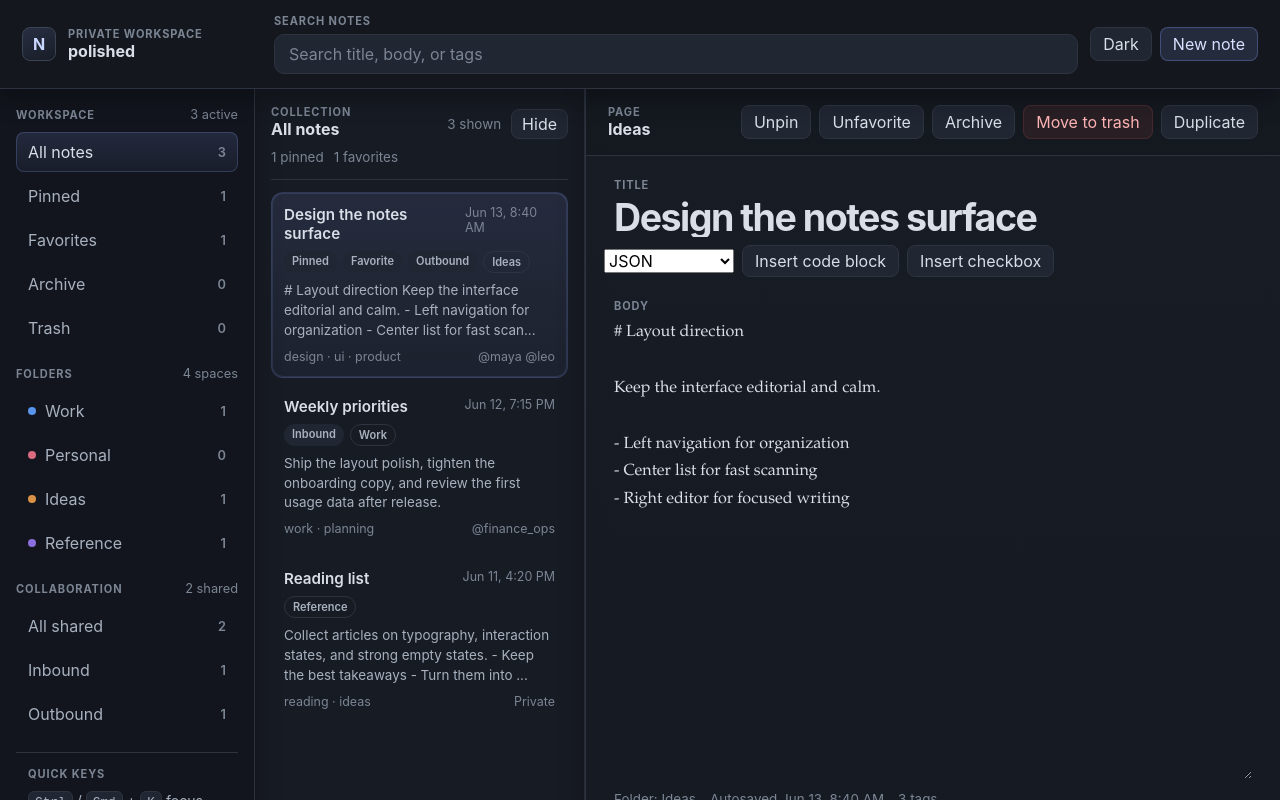
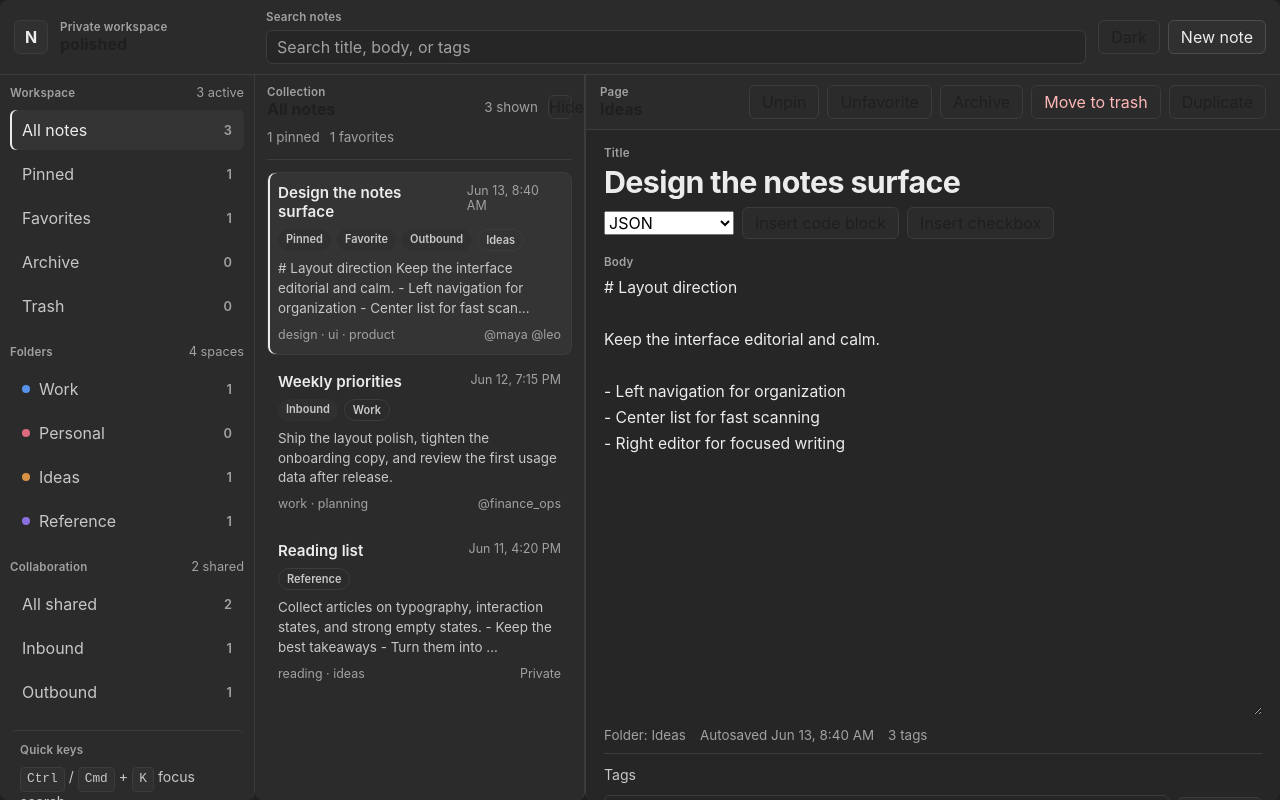
Before and after one commit to prezpunisher/polished, a React (Vite) app: page / in a window 1280 px wide. Shown: the top 800 px of the page. Built offline with nearby package versions, Linux system fonts and the light colour scheme.

Commit message:
Soften pane corners and isolate collection scrolling

```diff
--- a/src/style.css
+++ b/src/style.css
@@ -1,22 +1,22 @@
 :root {
-  color: #d9dee7;
-  background: #101318;
-  font-family: "Avenir Next", "Inter", "Segoe UI", sans-serif;
+  color: #1f1f1f;
+  background: #efefef;
+  font-family: -apple-system, BlinkMacSystemFont, "Segoe UI", sans-serif;
   font-synthesis: none;
   text-rendering: optimizeLegibility;
-  --bg: #101318;
-  --canvas: #161a21;
-  --panel: #1b2029;
-  --panel-raised: #202632;
-  --panel-hover: #252c39;
-  --border: #2d3440;
-  --border-strong: #3a4453;
-  --text: #d9dee7;
-  --text-soft: #a8b1bf;
-  --text-muted: #7b8594;
-  --accent: #8aa3ff;
-  --accent-soft: rgba(138, 163, 255, 0.16);
-  --shadow: rgba(0, 0, 0, 0.3);
+  --bg: #efefef;
+  --canvas: #ffffff;
+  --panel: #f5f5f5;
+  --panel-raised: #ffffff;
+  --panel-hover: #e9e9e9;
+  --border: #d0d0d0;
+  --border-strong: #b8b8b8;
+  --text: #1f1f1f;
+  --text-soft: #4b4b4b;
+  --text-muted: #727272;
+  --accent: #7d7d7d;
+  --accent-soft: rgba(80, 80, 80, 0.08);
+  --shadow: rgba(0, 0, 0, 0);
 }
 
 * {
@@ -26,16 +26,13 @@
 html,
 body,
 #root {
-  min-height: 100%;
+  height: 100%;
 }
 
 body {
   margin: 0;
   background: var(--bg);
   color: var(--text);
-  background-image:
-    radial-gradient(circle at top left, rgba(138, 163, 255, 0.08), transparent 28%),
-    radial-gradient(circle at bottom right, rgba(81, 115, 173, 0.08), transparent 26%);
 }
 
 button,
@@ -53,29 +50,30 @@ button {
 }
 
 .app-shell {
-  min-height: 100vh;
+  height: 100vh;
   padding: 0;
+  background: var(--bg);
+  overflow: hidden;
+}
+
+.theme-light.app-shell {
   background: var(--bg);
 }
 
-.theme-light.app-shell {
-  --bg: #eeece6;
-  --canvas: #f8f6f2;
-  --panel: #f2efe8;
-  --panel-raised: #faf8f5;
-  --panel-hover: #e8e3da;
-  --border: #d7d0c3;
-  --border-strong: #c8c0b0;
-  --text: #2d3037;
-  --text-soft: #525861;
-  --text-muted: #7a7f88;
-  --accent: #5c78d9;
-  --accent-soft: rgba(92, 120, 217, 0.15);
-  --shadow: rgba(42, 47, 56, 0.08);
-  background: #eeece6;
-  background-image:
-    radial-gradient(circle at top left, rgba(92, 120, 217, 0.08), transparent 30%),
-    radial-gradient(circle at bottom right, rgba(140, 128, 108, 0.08), transparent 24%);
+.theme-dark.app-shell {
+  --bg: #202020;
+  --canvas: #262626;
+  --panel: #2b2b2b;
+  --panel-raised: #303030;
+  --panel-hover: #343434;
+  --border: #3c3c3c;
+  --border-strong: #4c4c4c;
+  --text: #ececec;
+  --text-soft: #c7c7c7;
+  --text-muted: #a1a1a1;
+  --accent: #9a9a9a;
+  --accent-soft: rgba(210, 210, 210, 0.08);
+  background: #202020;
 }
 
 .backdrop {
@@ -83,8 +81,11 @@ button {
 }
 
 .notes-app {
-  width: min(1440px, 100%);
+  width: 100%;
   margin: 0 auto;
+  height: 100vh;
+  display: grid;
+  grid-template-rows: auto minmax(0, 1fr);
 }
 
 .topbar,
@@ -94,7 +95,8 @@ button {
 .preview-panel {
   background: var(--panel);
   border: 1px solid var(--border);
-  box-shadow: 0 10px 24px var(--shadow);
+  box-shadow: none;
+  border-radius: 8px;
 }
 
 .topbar {
@@ -105,16 +107,15 @@ button {
   grid-template-columns: minmax(180px, 240px) minmax(260px, 1fr) auto;
   gap: 12px;
   align-items: center;
-  padding: 14px 22px;
+  padding: 10px 14px;
   border: 0;
   border-bottom: 1px solid var(--border);
-  border-radius: 0;
-  background: rgba(21, 25, 32, 0.92);
-  backdrop-filter: blur(12px);
+  border-radius: 8px 8px 0 0;
+  background: var(--panel);
 }
 
 .topbar.compact {
-  padding: 12px 22px;
+  padding: 10px 14px;
 }
 
 .brand {
@@ -129,12 +130,12 @@ button {
   place-items: center;
   width: 34px;
   height: 34px;
-  border-radius: 8px;
-  background: linear-gradient(160deg, rgba(138, 163, 255, 0.16), rgba(138, 163, 255, 0.04));
-  border: 1px solid var(--border-strong);
+  border-radius: 6px;
+  background: var(--panel-raised);
+  border: 1px solid var(--border);
   font-size: 16px;
   font-weight: 700;
-  color: #c9d6ff;
+  color: var(--text);
 }
 
 .brand h1,
@@ -151,10 +152,10 @@ button {
 .editor-field span {
   margin: 0;
   color: var(--text-muted);
-  font-size: 0.69rem;
-  font-weight: 700;
-  letter-spacing: 0.08em;
-  text-transform: uppercase;
+  font-size: 0.72rem;
+  font-weight: 600;
+  letter-spacing: 0.02em;
+  text-transform: none;
 }
 
 .search {
@@ -168,7 +169,7 @@ button {
 .editor-field select {
   width: 100%;
   border: 1px solid var(--border);
-  border-radius: 10px;
+  border-radius: 6px;
   background: var(--canvas);
   color: var(--text);
   outline: none;
@@ -179,9 +180,9 @@ button {
 }
 
 .search input {
-  height: 40px;
-  padding: 0 14px;
-  background: var(--panel-raised);
+  height: 34px;
+  padding: 0 10px;
+  background: var(--canvas);
 }
 
 .editor-field input,
@@ -192,9 +193,9 @@ button {
 
 .editor-field textarea {
   min-height: 420px;
-  padding: 14px 0 18px;
+  padding: 10px 0 16px;
   resize: vertical;
-  line-height: 1.72;
+  line-height: 1.65;
 }
 
 .search input:focus,
@@ -225,7 +226,7 @@ button {
 .danger-action {
   height: 34px;
   padding: 0 12px;
-  border-radius: 8px;
+  border-radius: 6px;
   border: 1px solid var(--border);
   transition:
     background-color 140ms ease,
@@ -233,25 +234,23 @@ button {
 }
 
 .primary-action {
-  background: rgba(138, 163, 255, 0.14);
-  border-color: rgba(138, 163, 255, 0.3);
-  color: #d7e0ff;
+  background: var(--panel-raised);
+  border-color: var(--border-strong);
+  color: var(--text);
 }
 
 .ghost-action {
-  background: var(--panel-raised);
+  background: var(--panel);
 }
 
 .danger-action {
-  background: rgba(160, 71, 71, 0.14);
-  border-color: rgba(160, 71, 71, 0.26);
-  color: #ffb4b4;
+  background: var(--panel);
+  border-color: var(--border);
+  color: #8a2b2b;
 }
 
-.theme-light .danger-action {
-  background: rgba(163, 63, 51, 0.1);
-  border-color: rgba(163, 63, 51, 0.2);
-  color: #98453d;
+.theme-dark .danger-action {
+  color: #ffb6b6;
 }
 
 .primary-action:hover,
@@ -264,9 +263,9 @@ button {
 }
 
 .primary-action:hover {
-  background: rgba(138, 163, 255, 0.22);
-  border-color: rgba(138, 163, 255, 0.36);
-  color: #eef2ff;
+  background: var(--panel-hover);
+  border-color: var(--border-strong);
+  color: var(--text);
 }
 
 .workspace-grid {
@@ -274,28 +273,30 @@ button {
   grid-template-columns: 255px 330px minmax(0, 1fr);
   gap: 0;
   margin-top: 0;
-  align-items: start;
+  align-items: stretch;
+  min-height: 0;
 }
 
 .workspace-grid.collection-collapsed {
-  grid-template-columns: 240px minmax(0, 1fr);
+  grid-template-columns: 255px minmax(0, 1fr);
 }
 
 .sidebar,
 .list-panel,
 .editor-panel {
-  border-radius: 0;
+  border-radius: 0 0 8px 8px;
+  min-height: 0;
 }
 
 .sidebar {
-  position: sticky;
-  top: 59px;
-  padding: 18px 16px;
-  min-height: calc(100vh - 59px);
+  position: relative;
+  padding: 10px 10px 14px;
+  height: 100%;
   border-top: 0;
   border-left: 0;
   border-bottom: 0;
-  background: rgba(19, 23, 30, 0.9);
+  background: var(--panel);
+  overflow-y: auto;
 }
 
 .sidebar-section + .sidebar-section {
@@ -310,9 +311,76 @@ button {
   margin-bottom: 10px;
 }
 
+.section-heading-copy {
+  display: grid;
+  gap: 2px;
+}
+
 .section-heading span {
   color: var(--text-muted);
   font-size: 0.8rem;
+}
+
+.sidebar-inline-form {
+  display: grid;
+  grid-template-columns: minmax(0, 1fr) auto;
+  gap: 6px;
+  margin: 2px 0 10px;
+}
+
+.sidebar-inline-form input {
+  width: 100%;
+  height: 30px;
+  padding: 0 8px;
+  border: 1px solid var(--border);
+  border-radius: 6px;
+  background: var(--canvas);
+  color: var(--text);
+  outline: none;
+}
+
+.inline-add {
+  height: 30px;
+  min-width: 44px;
+  padding: 0 10px;
+}
+
+.section-toggle {
+  display: inline-flex;
+  align-items: center;
+  justify-content: center;
+  width: 24px;
+  height: 24px;
+  border-radius: 6px;
+  border: 1px solid var(--border);
+  background: var(--panel);
+  color: var(--text-muted);
+  flex: 0 0 auto;
+}
+
+.section-toggle span {
+  display: inline-block;
+  font-size: 0.74rem;
+  line-height: 1;
+  transform: rotate(-90deg);
+  transition: transform 140ms ease;
+}
+
+.section-toggle.open span {
+  transform: rotate(0deg);
+}
+
+.section-toggle:hover {
+  background: var(--panel-hover);
+  color: var(--text);
+}
+
+.sidebar-section-body {
+  display: grid;
+}
+
+.sidebar-section-body .nav-item:first-child {
+  margin-top: 2px;
 }
 
 .nav-item {
@@ -322,7 +390,7 @@ button {
   gap: 10px;
   width: 100%;
   padding: 10px 12px;
-  border-radius: 8px;
+  border-radius: 6px;
   color: var(--text-soft);
   text-align: left;
 }
@@ -332,9 +400,9 @@ button {
 }
 
 .nav-item.active {
-  background: linear-gradient(180deg, rgba(138, 163, 255, 0.14), rgba(138, 163, 255, 0.06));
+  background: var(--panel-hover);
   color: var(--text);
-  box-shadow: inset 0 0 0 1px rgba(138, 163, 255, 0.22);
+  box-shadow: inset 2px 0 0 var(--text);
 }
 
 .nav-item span {
@@ -377,8 +445,8 @@ button {
 
 .sidebar-callout {
   margin-top: 18px;
-  padding: 14px 12px 0;
-  border-radius: 0;
+  padding: 12px 10px 0;
+  border-radius: 6px;
   background: transparent;
   border: 0;
   border-top: 1px solid var(--border);
@@ -401,19 +469,20 @@ button {
   justify-content: center;
   min-width: 22px;
   padding: 2px 6px;
-  border-radius: 6px;
+  border-radius: 4px;
   background: var(--panel-raised);
   border: 1px solid var(--border);
   font-size: 0.8rem;
 }
 
 .list-panel {
-  padding: 16px;
-  min-height: calc(100vh - 59px);
+  padding: 10px 12px 14px;
+  height: 100%;
   border-top: 0;
   border-left: 0;
   border-bottom: 0;
-  background: rgba(24, 29, 37, 0.88);
+  background: var(--panel);
+  overflow-y: auto;
 }
 
 .workspace-grid.collection-collapsed .list-panel {
@@ -434,8 +503,9 @@ button {
 }
 
 .panel-toggle {
-  height: 30px;
-  padding: 0 10px;
+  width: 24px;
+  height: 24px;
+  padding: 0;
 }
 
 .panel-head span,
@@ -461,8 +531,8 @@ button {
   display: grid;
   gap: 8px;
   width: 100%;
-  padding: 12px 12px 13px;
-  border-radius: 12px;
+  padding: 10px 10px 12px;
+  border-radius: 8px;
   text-align: left;
   color: var(--text);
   border: 1px solid transparent;
@@ -470,9 +540,9 @@ button {
 }
 
 .note-card.active {
-  background: linear-gradient(180deg, rgba(138, 163, 255, 0.12), rgba(138, 163, 255, 0.05));
-  border-color: rgba(138, 163, 255, 0.18);
-  box-shadow: inset 0 0 0 1px rgba(138, 163, 255, 0.14);
+  background: var(--panel-hover);
+  border-color: var(--border);
+  box-shadow: inset 2px 0 0 var(--text);
 }
 
 .note-card-head,
@@ -536,13 +606,13 @@ button {
 
 .editor-panel {
   padding: 0;
-  overflow: hidden;
+  overflow-y: auto;
   background: var(--canvas);
-  min-height: calc(100vh - 59px);
+  height: 100%;
   border-top: 0;
   border-right: 0;
   border-bottom: 0;
-  background: linear-gradient(180deg, rgba(24, 29, 38, 0.92), rgba(21, 26, 33, 0.94));
+  background: var(--canvas);
 }
 
 .editor-top {
@@ -550,9 +620,12 @@ button {
   align-items: center;
   justify-content: space-between;
   gap: 12px;
-  padding: 16px 22px;
+  padding: 10px 14px;
   border-bottom: 1px solid var(--border);
-  background: rgba(20, 24, 31, 0.76);
+  background: var(--panel);
+  position: sticky;
+  top: 0;
+  z-index: 2;
 }
 
 .meta-row {
@@ -594,7 +667,7 @@ button {
   height: 38px;
   padding: 0 12px;
   border: 1px solid var(--border);
-  border-radius: 0;
+  border-radius: 6px;
   background: var(--canvas);
   color: var(--text);
   outline: none;
@@ -620,6 +693,7 @@ button {
   border: 1px solid var(--border);
   background: var(--panel);
   color: var(--text-soft);
+  border-radius: 999px;
 }
 
 .share-chip strong {
@@ -645,7 +719,7 @@ button {
 .color-chip {
   width: 22px;
   height: 22px;
-  border-radius: 999px;
+  border-radius: 6px;
   border: 2px solid transparent;
   background: var(--chip-color);
 }
@@ -656,7 +730,7 @@ button {
 
 .editor-title,
 .editor-body {
-  padding: 22px 28px 0;
+  padding: 16px 18px 0;
 }
 
 .editor-tools {
@@ -683,21 +757,21 @@ button {
   border-radius: 0;
   background: transparent;
   box-shadow: none;
-  font-size: 2.35rem;
+  font-size: 1.9rem;
   font-weight: 700;
-  letter-spacing: -0.04em;
-  line-height: 1.05;
+  letter-spacing: -0.02em;
+  line-height: 1.1;
 }
 
 .editor-body textarea {
-  min-height: 460px;
+  min-height: 440px;
   padding: 0;
   border: 0;
   border-radius: 0;
   background: transparent;
   box-shadow: none;
-  font-size: 1.01rem;
-  font-family: "Iowan Old Style", "Palatino Linotype", "Book Antiqua", Georgia, serif;
+  font-size: 0.98rem;
+  font-family: -apple-system, BlinkMacSystemFont, "Segoe UI", sans-serif;
   color: var(--text);
 }
 
@@ -705,7 +779,7 @@ button {
   display: flex;
   flex-wrap: wrap;
   gap: 8px 14px;
-  padding: 16px 28px 0;
+  padding: 12px 18px 0;
   color: var(--text-muted);
   font-size: 0.84rem;
 }
@@ -715,7 +789,7 @@ button {
 }
 
 .editor-drawer {
-  margin: 12px 28px 0;
+  margin: 10px 18px 0;
   border-top: 1px solid var(--border);
 }
 
@@ -788,9 +862,9 @@ button {
 }
 
 .preview-panel {
-  margin: 24px 28px 28px;
-  padding: 20px 0 0;
-  border-radius: 0;
+  margin: 18px;
+  padding: 12px 0 0;
+  border-radius: 8px;
   background: transparent;
   border-left: 0;
   border-right: 0;
@@ -800,8 +874,8 @@ button {
 .markdown-preview {
   margin-top: 0;
   color: var(--text-soft);
-  line-height: 1.72;
-  font-family: "Iowan Old Style", "Palatino Linotype", "Book Antiqua", Georgia, serif;
+  line-height: 1.65;
+  font-family: -apple-system, BlinkMacSystemFont, "Segoe UI", sans-serif;
 }
 
 .markdown-preview h3,
@@ -852,7 +926,7 @@ button {
 
 .markdown-preview code {
   padding: 2px 6px;
-  border-radius: 0;
+  border-radius: 4px;
   background: var(--canvas);
   border: 1px solid var(--border);
   color: var(--text);
@@ -861,8 +935,8 @@ button {
 .preview-code-block {
   overflow: hidden;
   border: 1px solid var(--border);
-  border-radius: 12px;
-  background: rgba(16, 19, 24, 0.88);
+  border-radius: 8px;
+  background: var(--panel);
 }
 
 .preview-code-label {
@@ -872,14 +946,14 @@ button {
   font-size: 0.7rem;
   font-weight: 600;
   text-transform: uppercase;
-  letter-spacing: 0.08em;
+  letter-spacing: 0.02em;
 }
 
 .preview-code-block pre {
   margin: 0;
   padding: 14px;
   overflow-x: auto;
-  background: rgba(12, 15, 19, 0.7);
+  background: var(--canvas);
 }
 
 .preview-code-block code {
@@ -894,14 +968,6 @@ button {
   white-space: pre;
 }
 
-.theme-light .preview-code-block {
-  background: rgba(215, 219, 227, 0.4);
-}
-
-.theme-light .preview-code-block pre {
-  background: rgba(255, 255, 255, 0.45);
-}
-
 .markdown-preview a {
   color: var(--accent);
 }
@@ -913,23 +979,31 @@ button {
 }
 
 @media (max-width: 920px) {
+  .app-shell,
+  .notes-app {
+    height: auto;
+  }
+
   .topbar {
     grid-template-columns: 1fr;
   }
 
   .workspace-grid {
     grid-template-columns: 1fr;
+    min-height: auto;
   }
 
   .sidebar {
     position: static;
-    min-height: auto;
+    height: auto;
     border-right: 0;
+    overflow: visible;
   }
 
   .list-panel,
   .editor-panel {
-    min-height: auto;
+    height: auto;
+    overflow: visible;
   }
 }
 
```
